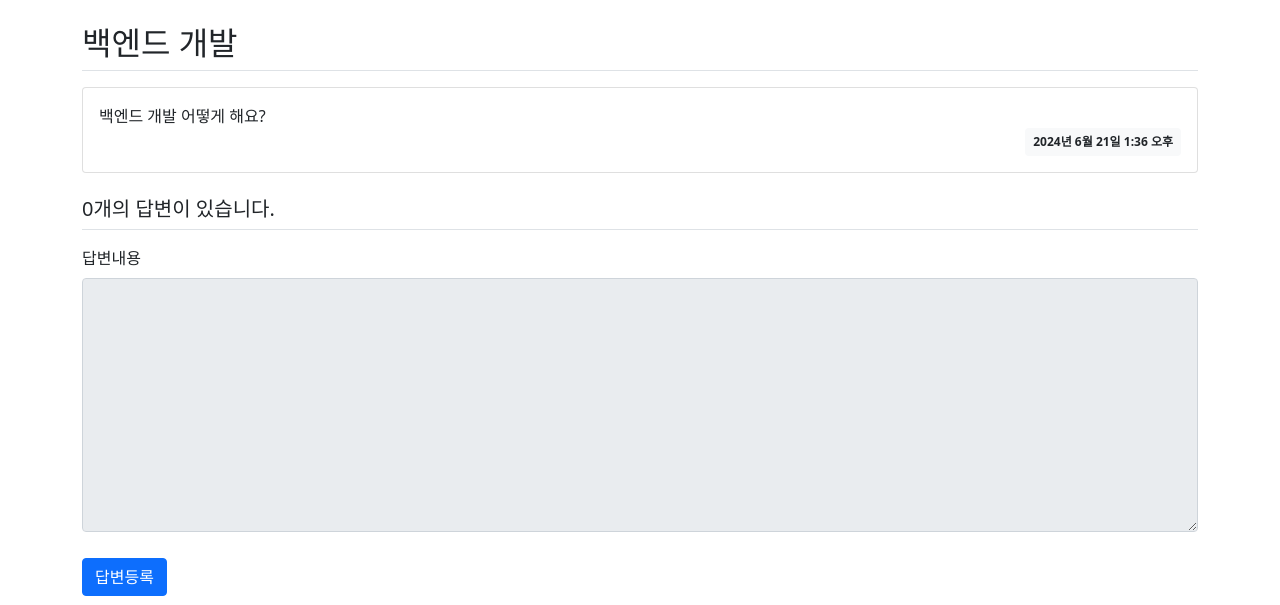
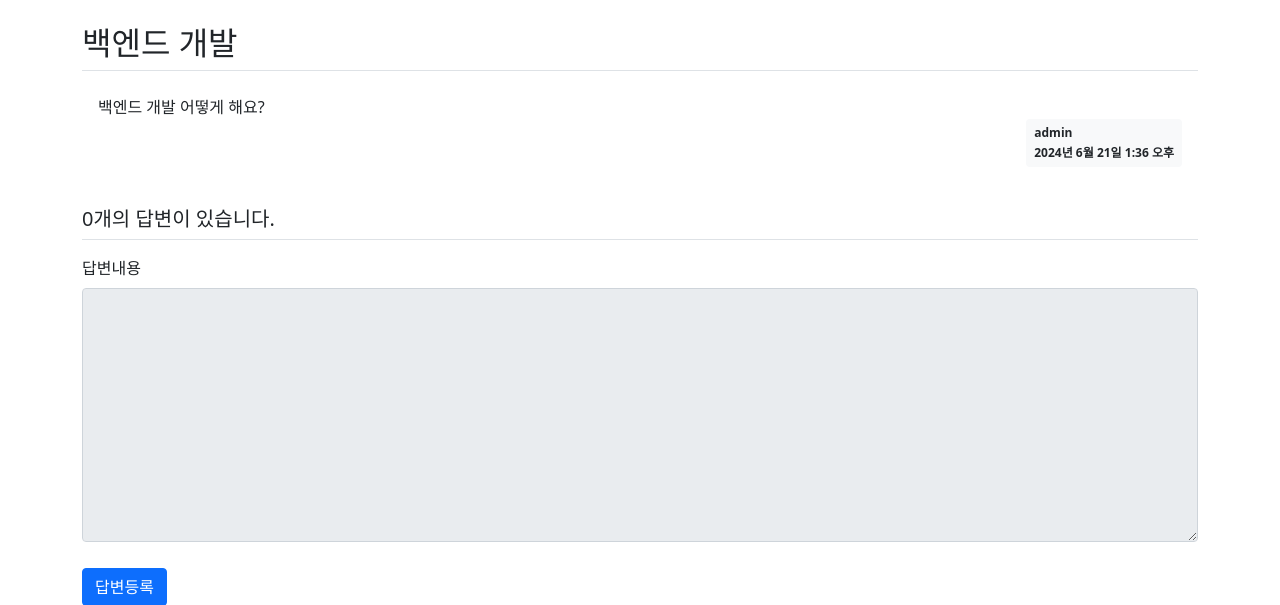
Before and after one commit to blakej2432/django-pybo, a Django app: page /pybo/2/ in a window 1280 px wide. Shown: the part 57-662 px from the top of the page. Run offline with Django 5.2, Linux system fonts and the light colour scheme; data comes from the database, SQL or seed files in the repository; some libraries are stand-ins or nearby versions.

Commit message:
feat: 글쓴이 표시 추가

```diff
--- a/templates/pybo/question_detail.html
+++ b/templates/pybo/question_detail.html
@@ -3,26 +3,24 @@
 <div class="container my-3">
     <!-- 질문 -->
     <h2 class="border-bottom py-2">{{ question.subject }}</h2>
-    <div class="card my-3">
     <div class="card-body">
         <div class="card-text" style="white-space: pre-line;">{{ question.content }}</div>
         <div class="d-flex justify-content-end">
-                <div class="badge bg-light text-dark p-2">
-                    {{ question.create_date }}
-                </div>
+            <div class="badge bg-light text-dark p-2 text-start">
+                <div class="mb-2">{{ question.author.username }}</div>
+                <div>{{ question.create_date }}</div>
             </div>
         </div>
     </div>
     <!-- 답변 -->
     <h5 class="border-bottom my-3 py-2">{{question.answer_set.count}}개의 답변이 있습니다.</h5>
     {% for answer in question.answer_set.all %}
-    <div class="card my-3">
     <div class="card-body">
         <div class="card-text" style="white-space: pre-line;">{{ answer.content }}</div>
         <div class="d-flex justify-content-end">
-                <div class="badge bg-light text-dark p-2">
-                    {{ answer.create_date }}
-                </div>
+            <div class="badge bg-light text-dark p-2 text-start">
+                <div class="mb-2">{{ answer.author.username }}</div>
+                <div>{{ answer.create_date }}</div>
             </div>
         </div>
     </div>
```
Also changed, not shown: templates/pybo/question_list.html (+9 -4 lines), pybo/models.py (line endings or trailing spaces). Lines whose indentation alone changed are shown as unchanged.
